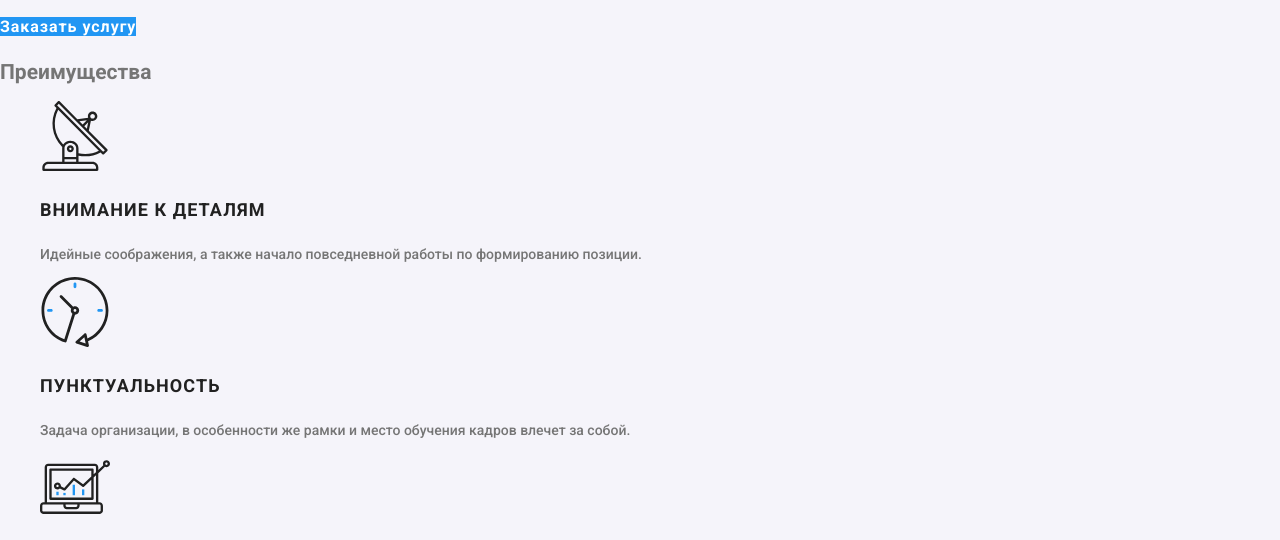
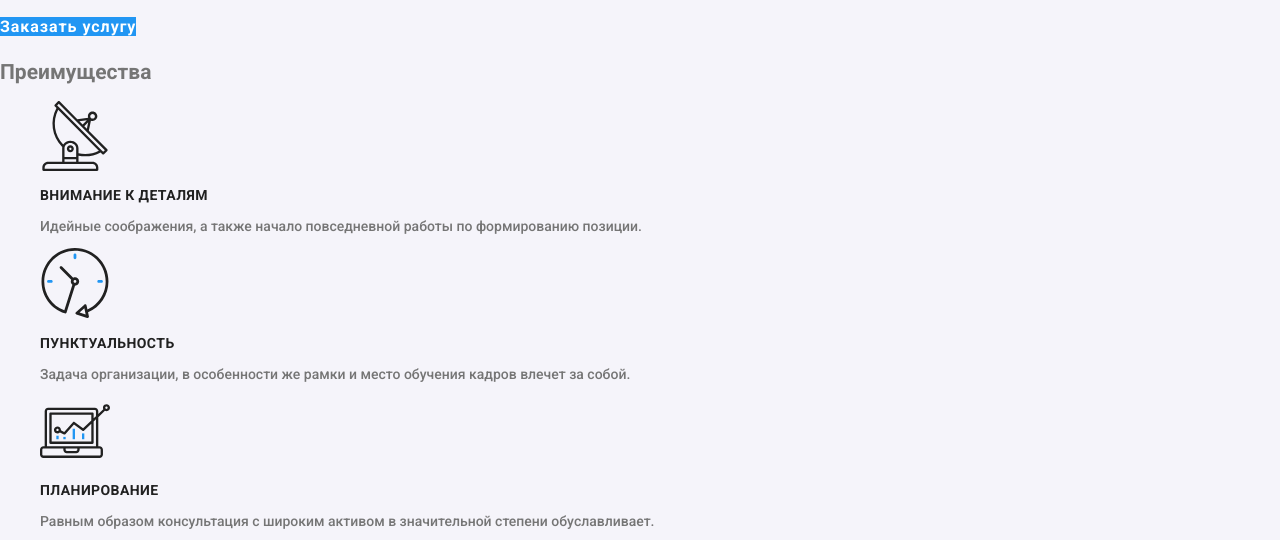
Before and after one commit to Vitalii-Mamchur/goit-markup-hw-02, a plain HTML site: page index.html in a window 1280 px wide. Shown: the part 251-791 px from the top of the page. Drawn offline with Linux system fonts and the light colour scheme.

Commit message:
Корректирует преимущества

```diff
--- a/css/main.css
+++ b/css/main.css
@@ -222,7 +222,7 @@ body {
     letter-spacing: 0.03em;
 }
 
-.list .title{
+.portfolio .title{
     color: var(--title-text-color);
     font-weight: 700;
     font-size: 18px;
```
Also changed, not shown: portfolio.html (+1 -1 lines).
